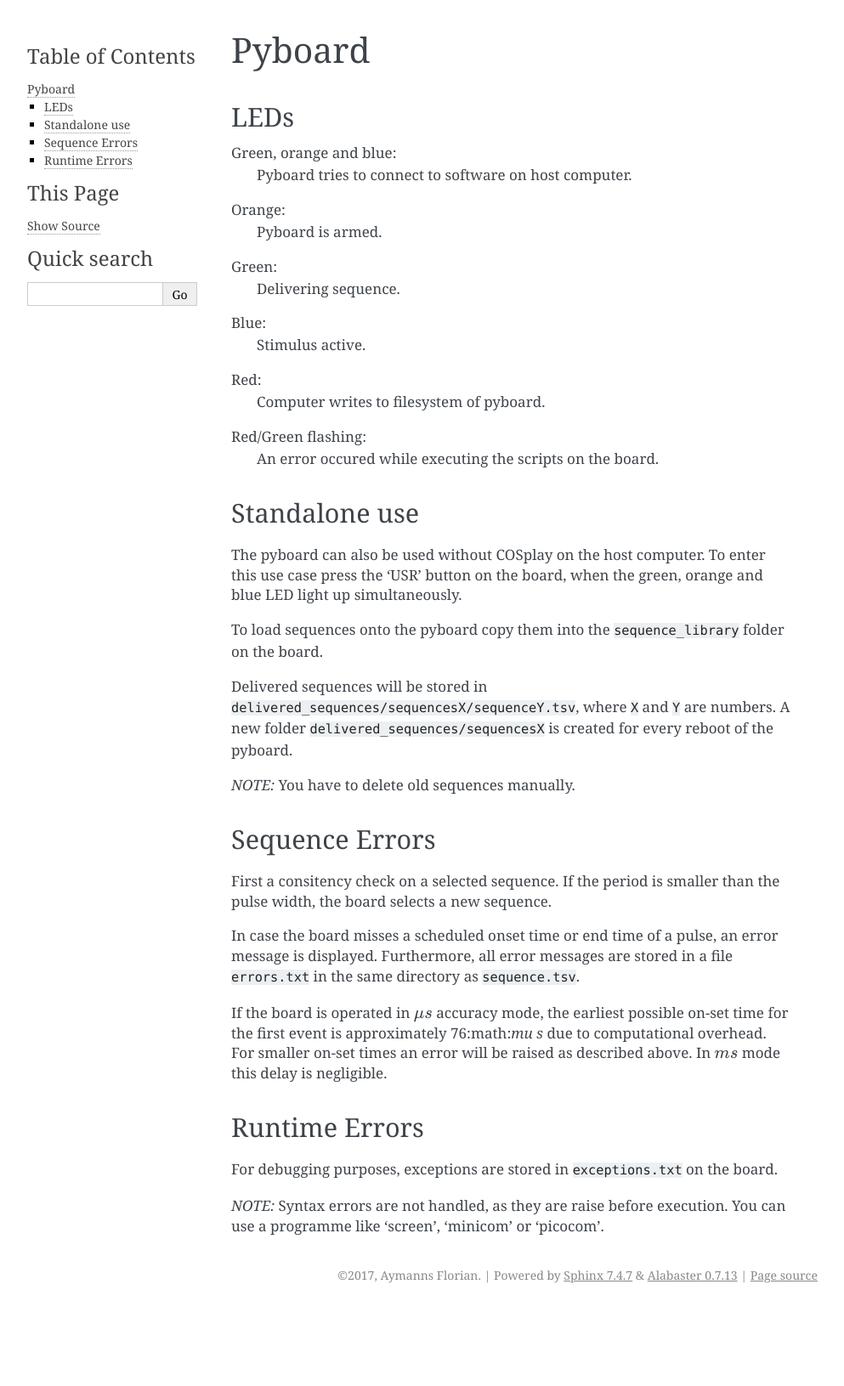
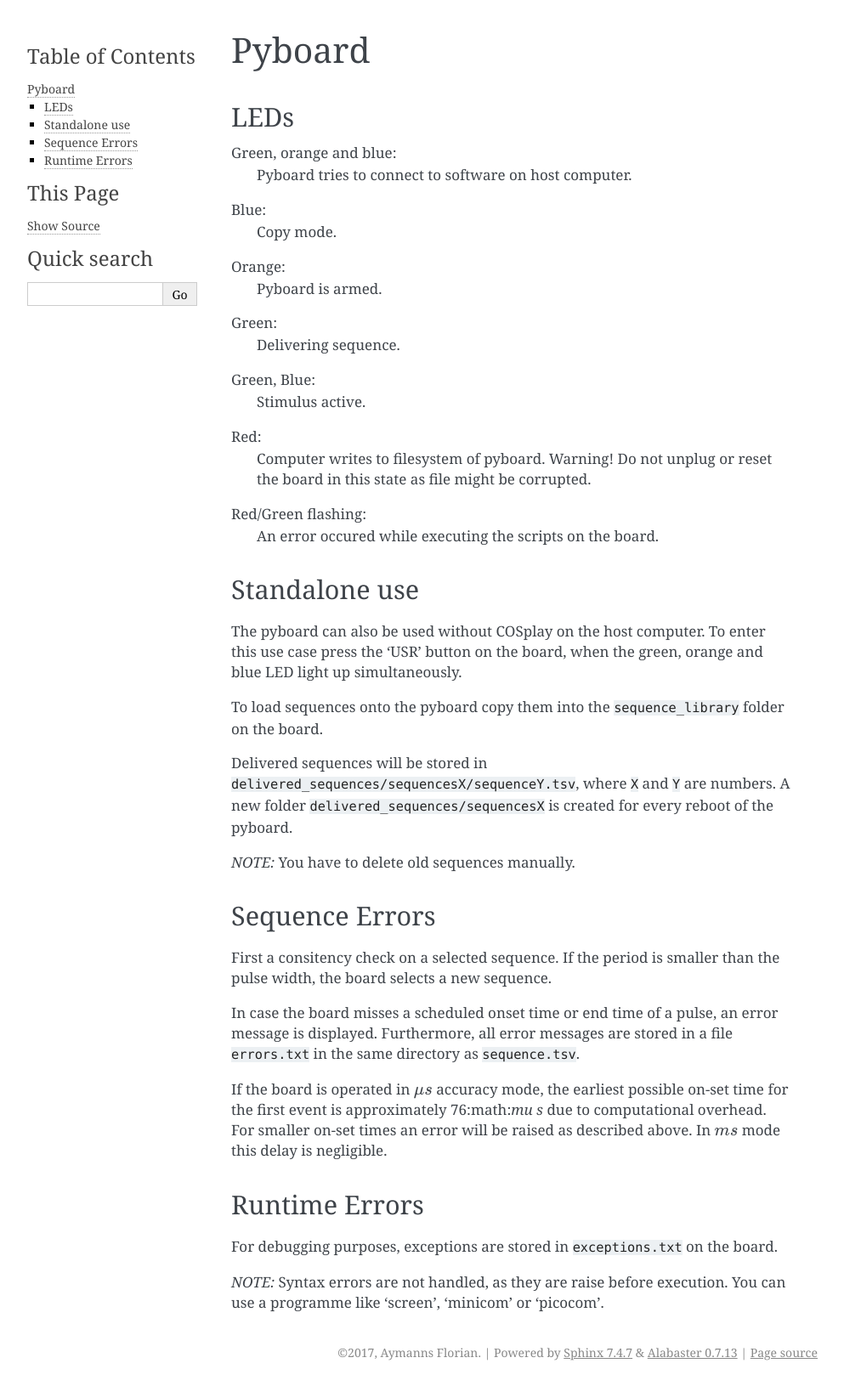
Before and after one commit to IBT-FMI/COSplay, a Sphinx documentation site: the page built from documentation/pyboard.rst, in a window 1280 px wide. Shown: the whole page at 85% size, without its empty margins (148-1141 px from the left). Built offline with Sphinx 7.4.7, drawn with Linux system fonts in a browser that asks for light colours; formulas are drawn with MathJax 3; before the commit the page ends 1540 px from its top, so only the background shows below that.

```diff
--- a/documentation/conf.py
+++ b/documentation/conf.py
@@ -35,7 +35,8 @@ extensions = ['sphinx.ext.autodoc',
     'sphinx.ext.imgmath',
     'sphinx.ext.ifconfig',
     'sphinx.ext.napoleon',
-    'sphinxarg.ext']
+    'sphinxarg.ext',
+    'sphinx.ext.graphviz']
 
 # Add any paths that contain templates here, relative to this directory.
 templates_path = ['_templates']
--- a/documentation/pyboard.rst
+++ b/documentation/pyboard.rst
@@ -9,17 +10,21 @@ LEDs
 Green, orange and blue:
     Pyboard tries to connect to software on host computer.
 
+Blue:
+    Copy mode.
+
 Orange:
     Pyboard is armed.
 
 Green:
     Delivering sequence.
 
-Blue:
+Green, Blue:
     Stimulus active.
 
 Red:
     Computer writes to filesystem of pyboard.
+    Warning! Do not unplug or reset the board in this state as file might be corrupted.
 
 Red/Green flashing:
     An error occured while executing the scripts on the board.
```
Also changed, not shown: other parts of documentation/pyboard.rst (+1 -0 lines).
